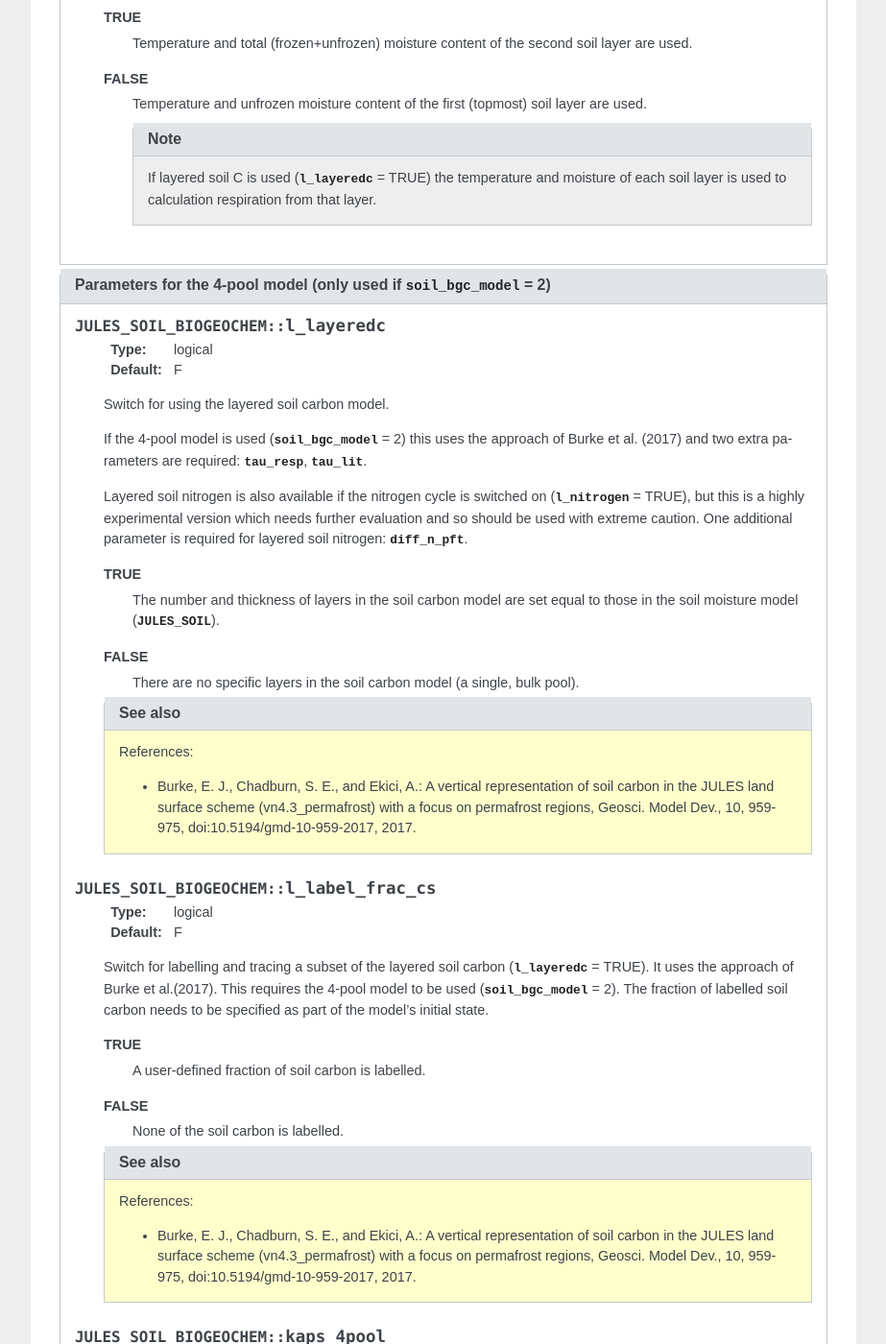
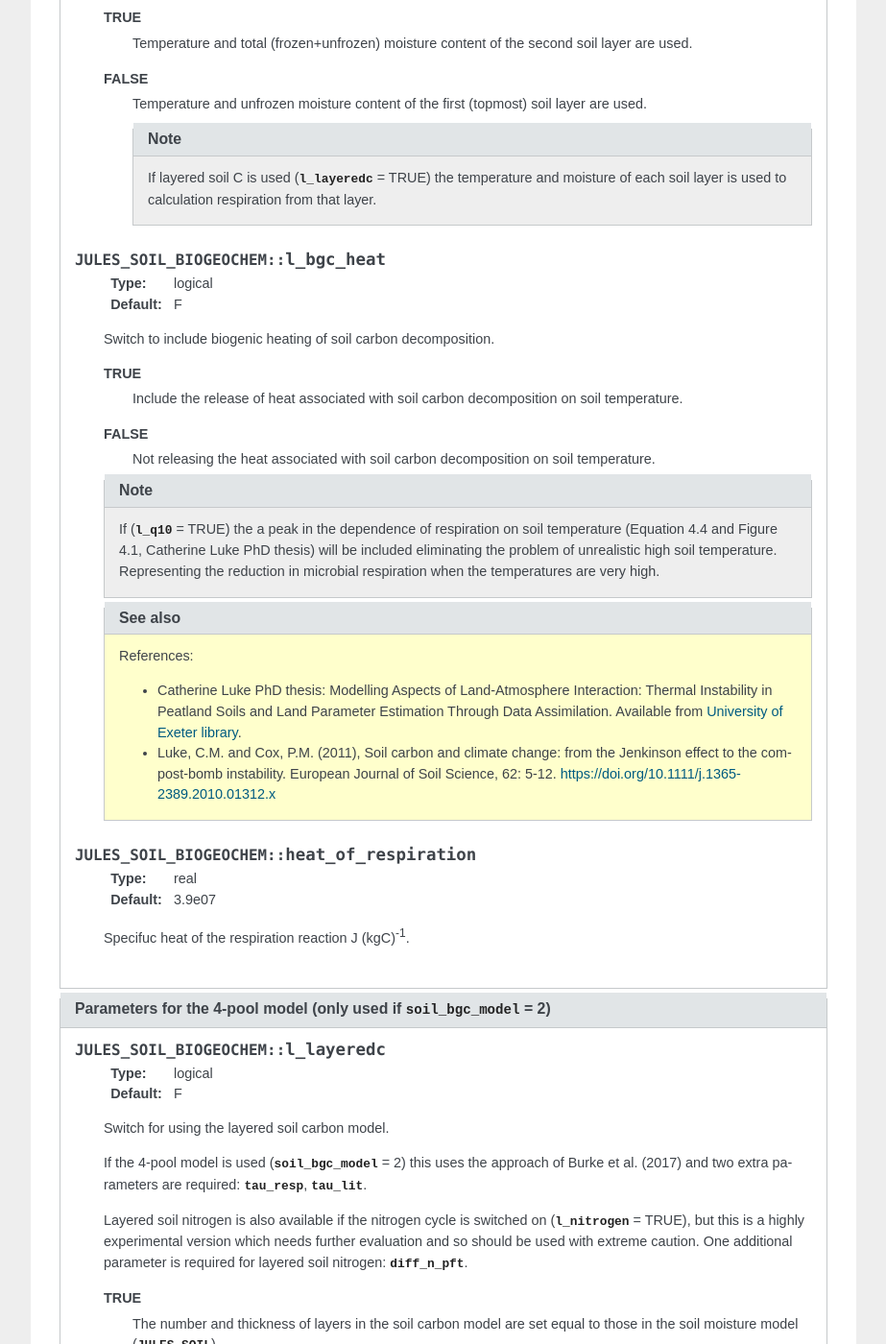
Before and after one commit to MetOffice/jules, a Sphinx documentation site: the page built from doc/source/namelists/jules_soil_biogeochem.nml.rst, in a window 1280 px wide and 1400 px high, scrolled down 2388 px. Shown: the whole window at 96% size, without its empty margins (224-1147 px from the left). Built offline with Sphinx 7.4.7, drawn with Linux system fonts in a browser that asks for light colours.

Commit message:
Updating the doc [issue #59]

```diff
--- a/doc/source/namelists/jules_soil_biogeochem.nml.rst
+++ b/doc/source/namelists/jules_soil_biogeochem.nml.rst
@@ -113,6 +113,34 @@ If using the ECOSSE soil model, most soil parameters are read from a separate fi
 
           .. note:: If layered soil C is used (:nml:mem:`l_layeredc` = TRUE) the temperature and moisture of each soil layer is used to calculation respiration from that layer.
 
+   .. nml:member:: l_bgc_heat
+
+      :type: logical
+      :default: F
+
+      Switch to include biogenic heating of soil carbon decomposition.
+
+      TRUE
+          Include the release of heat associated with soil carbon decomposition on soil temperature.
+
+      FALSE
+          Not releasing the heat associated with soil carbon decomposition on soil temperature.
+
+      .. note:: If (:nml:mem:`l_q10` = TRUE) the a peak in the dependence of respiration on soil temperature (Equation 4.4 and Figure 4.1, Catherine Luke PhD thesis) will be included eliminating the problem of unrealistic high soil temperature. Representing the reduction in microbial respiration when the temperatures are very high.
+
+      .. seealso::
+         References:
+
+         * Catherine Luke PhD thesis: Modelling Aspects of Land-Atmosphere Interaction: Thermal Instability in Peatland Soils and Land Parameter Estimation Through Data Assimilation. Available from `University of Exeter library <https://ore.exeter.ac.uk/articles/thesis/Modelling_Aspects_of_Land-Atmosphere_Interaction_Thermal_Instability_in_Peatland_Soils_and_Land_Parameter_Estimation_Through_Data_Assimilation/29696525>`_.
+
+         * Luke, C.M. and Cox, P.M. (2011), Soil carbon and climate change: from the Jenkinson effect to the compost-bomb instability. European Journal of Soil Science, 62: 5-12. https://doi.org/10.1111/j.1365-2389.2010.01312.x
+
+   .. nml:member:: heat_of_respiration
+
+      :type: real
+      :default: 3.9e07
+
+      Specifuc heat of the respiration reaction J (kgC)\ :sup:`-1`.
 
 
 .. nml:group:: Parameters for the 4-pool model (only used if :nml:mem:`soil_bgc_model` = 2)
```
